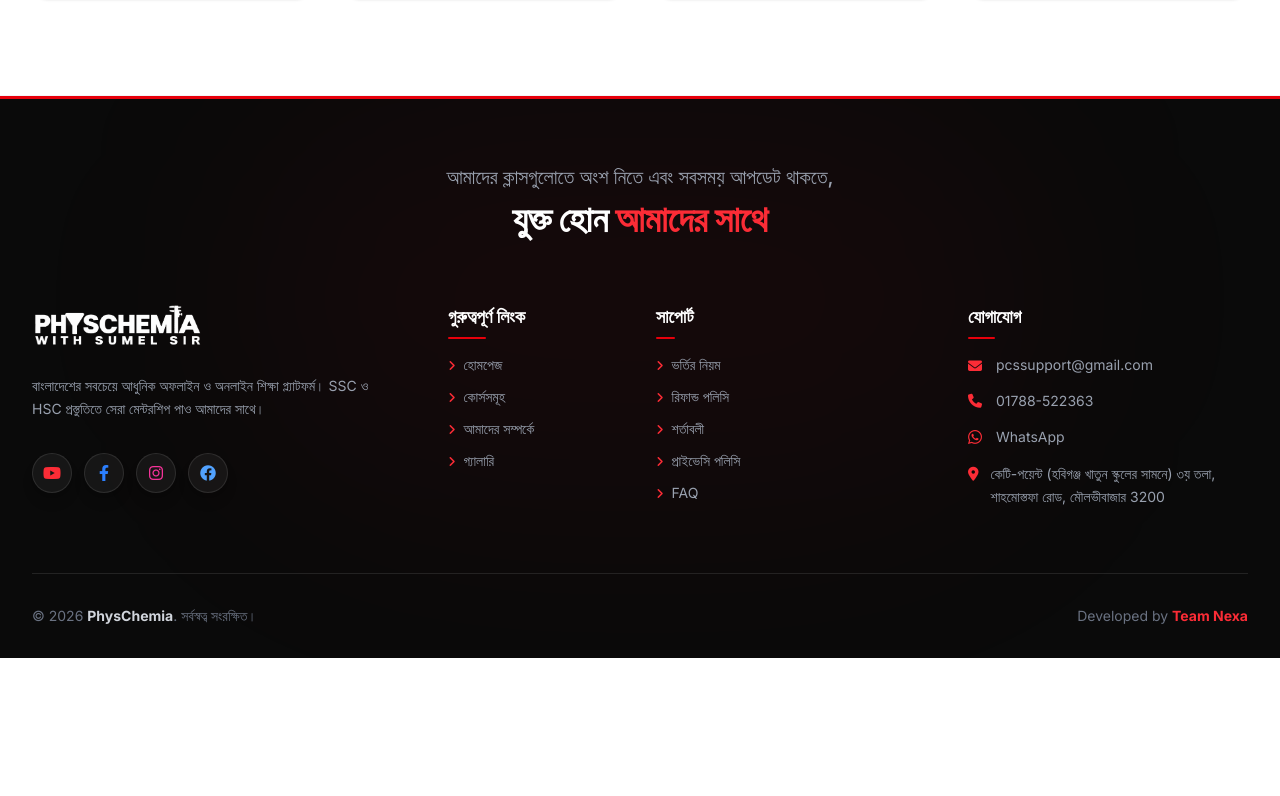
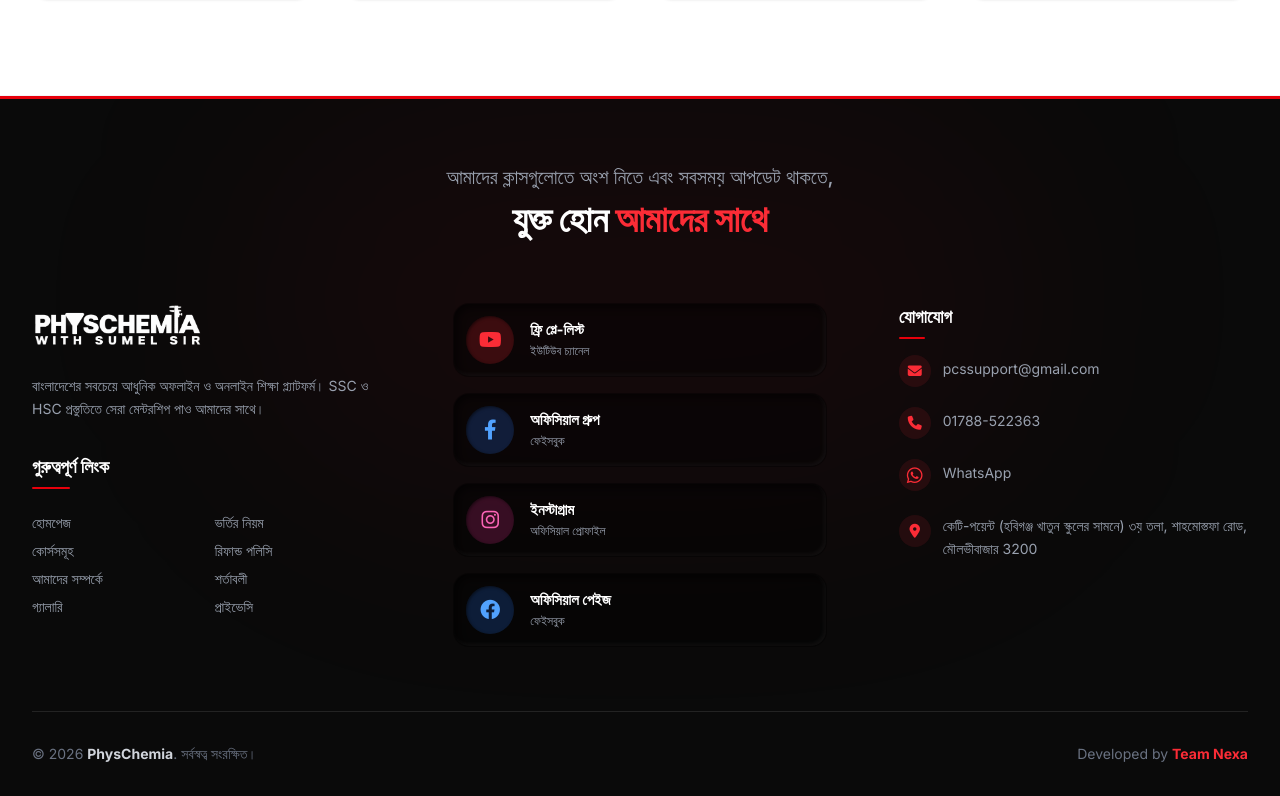
Before and after one commit to workwithdebnathrahul9977-arch/pcsbyrahul, a Next.js app in the folder frontend/: page / in a window 1280 px wide. Shown: the part 2319-3115 px from the top of the page. Before the commit the page ends 2977 px from the top, so only its background shows below. Built offline with nearby package versions, Linux system fonts and the light colour scheme; no server answers.

Commit message:
Restructure footer to stack social cards vertically and merge links

```diff
--- a/frontend/src/app/(public)/layout.tsx
+++ b/frontend/src/app/(public)/layout.tsx
@@ -124,7 +124,7 @@ export default function PublicLayout({
         {children}
       </main>
 
-﻿      {/* Premium Global Footer */}
+﻿﻿      {/* Premium Global Footer */}
       <footer className="bg-[#0a0a0a] border-t-[3px] border-red-600 pt-16 pb-8 mt-auto relative overflow-hidden">
         {/* Subtle background glow */}
         <div className="absolute top-0 left-1/2 -translate-x-1/2 w-[800px] h-[400px] bg-red-600/5 blur-[120px] rounded-full pointer-events-none"></div>
@@ -142,83 +142,122 @@ export default function PublicLayout({
           </div>
 
           {/* Main Footer Grid */}
-          <div className="grid grid-cols-1 md:grid-cols-2 lg:grid-cols-12 gap-10 lg:gap-8 mb-16">
+          <div className="grid grid-cols-1 md:grid-cols-2 lg:grid-cols-12 gap-10 lg:gap-12 mb-16">
 
-            {/* Brand & Social (Span 4) */}
-            <div className="lg:col-span-4 pr-0 md:pr-10">
+            {/* Brand & Links (Span 4) */}
+            <div className="lg:col-span-4 pr-0 md:pr-4">
               <img src="/logo.png" alt="PhysChemia" className="h-12 w-auto mb-6 brightness-0 invert" />
               <p className="text-sm text-gray-400 leading-relaxed mb-8">
                 বাংলাদেশের সবচেয়ে আধুনিক অফলাইন ও অনলাইন শিক্ষা প্ল্যাটফর্ম। SSC ও HSC প্রস্তুতিতে সেরা মেন্টরশিপ পাও আমাদের সাথে।
               </p>
-              <div className="flex items-center space-x-3">
-                <a href="#" className="w-10 h-10 rounded-full bg-white/5 border border-white/10 flex items-center justify-center text-red-500 hover:bg-red-600 hover:text-white hover:border-red-600 transition-all duration-300 shadow-lg group">
-                  <i className="fa-brands fa-youtube group-hover:scale-110 transition-transform"></i>
-                </a>
-                <a href="#" className="w-10 h-10 rounded-full bg-white/5 border border-white/10 flex items-center justify-center text-blue-500 hover:bg-blue-600 hover:text-white hover:border-blue-600 transition-all duration-300 shadow-lg group">
-                  <i className="fa-brands fa-facebook-f group-hover:scale-110 transition-transform"></i>
-                </a>
-                <a href="#" className="w-10 h-10 rounded-full bg-white/5 border border-white/10 flex items-center justify-center text-pink-500 hover:bg-gradient-to-r hover:from-purple-500 hover:to-pink-500 hover:text-white hover:border-pink-500 transition-all duration-300 shadow-lg group">
-                  <i className="fa-brands fa-instagram group-hover:scale-110 transition-transform"></i>
-                </a>
-                <a href="#" className="w-10 h-10 rounded-full bg-white/5 border border-white/10 flex items-center justify-center text-blue-400 hover:bg-blue-500 hover:text-white hover:border-blue-500 transition-all duration-300 shadow-lg group">
-                  <i className="fa-brands fa-facebook group-hover:scale-110 transition-transform"></i>
-                </a>
+
+              <h3 className="text-white font-bold mb-4 text-lg relative inline-block">
+                গুরুত্বপূর্ণ লিংক
+                <span className="absolute -bottom-2 left-0 w-1/2 h-0.5 bg-red-600 rounded"></span>
+              </h3>
+              <div className="grid grid-cols-2 gap-2 mt-4 text-sm text-gray-400">
+                <Link href="/" className="hover:text-red-400 transition-colors">হোমপেজ</Link>
+                <Link href="/admission" className="hover:text-red-400 transition-colors">ভর্তির নিয়ম</Link>
+                <Link href="/courses" className="hover:text-red-400 transition-colors">কোর্সসমূহ</Link>
+                <Link href="/refund" className="hover:text-red-400 transition-colors">রিফান্ড পলিসি</Link>
+                <Link href="/about" className="hover:text-red-400 transition-colors">আমাদের সম্পর্কে</Link>
+                <Link href="/terms" className="hover:text-red-400 transition-colors">শর্তাবলী</Link>
+                <Link href="/gallery" className="hover:text-red-400 transition-colors">গ্যালারি</Link>
+                <Link href="/privacy" className="hover:text-red-400 transition-colors">প্রাইভেসি</Link>
               </div>
             </div>
 
-            {/* Links 1 (Span 2) */}
-            <div className="lg:col-span-2">
-              <h3 className="text-white font-bold mb-6 text-lg relative inline-block">
-                গুরুত্বপূর্ণ লিংক
-                <span className="absolute -bottom-2 left-0 w-1/2 h-0.5 bg-red-600 rounded"></span>
-              </h3>
-              <ul className="space-y-3 text-sm text-gray-400">
-                <li><Link href="/" className="hover:text-red-400 hover:translate-x-1 inline-block transition-transform"><i className="fa-solid fa-angle-right text-xs mr-2 text-red-500"></i>হোমপেজ</Link></li>
-                <li><Link href="/courses" className="hover:text-red-400 hover:translate-x-1 inline-block transition-transform"><i className="fa-solid fa-angle-right text-xs mr-2 text-red-500"></i>কোর্সসমূহ</Link></li>
-                <li><Link href="/about" className="hover:text-red-400 hover:translate-x-1 inline-block transition-transform"><i className="fa-solid fa-angle-right text-xs mr-2 text-red-500"></i>আমাদের সম্পর্কে</Link></li>
-                <li><Link href="/gallery" className="hover:text-red-400 hover:translate-x-1 inline-block transition-transform"><i className="fa-solid fa-angle-right text-xs mr-2 text-red-500"></i>গ্যালারি</Link></li>
-              </ul>
+            {/* Social Cards Stacked (Span 4) */}
+            <div className="lg:col-span-4">
+              <div className="flex flex-col space-y-4">
+
+                {/* YouTube */}
+                <a href="#" className="bg-black/40 p-3 rounded-2xl shadow-[inset_3px_3px_8px_rgba(0,0,0,0.6),inset_-2px_-2px_4px_rgba(255,255,255,0.05)] border border-transparent flex items-center group hover:bg-black/60 transition-all duration-300">
+                  <div className="w-12 h-12 rounded-full bg-red-500/20 shadow-[inset_1px_1px_3px_rgba(0,0,0,0.5)] text-red-500 flex items-center justify-center text-xl mr-4 group-hover:bg-red-500/30 transition-colors">
+                    <i className="fa-brands fa-youtube shadow-none"></i>
+                  </div>
+                  <div className="text-left">
+                    <h4 className="font-bold text-white text-[15px] leading-tight mb-1 group-hover:text-red-400 transition-colors">ফ্রি প্লে-লিস্ট</h4>
+                    <p className="text-xs text-gray-400 font-medium">ইউটিউব চ্যানেল</p>
+                  </div>
+                </a>
+
+                {/* FB Group */}
+                <a href="#" className="bg-black/40 p-3 rounded-2xl shadow-[inset_3px_3px_8px_rgba(0,0,0,0.6),inset_-2px_-2px_4px_rgba(255,255,255,0.05)] border border-transparent flex items-center group hover:bg-black/60 transition-all duration-300">
+                  <div className="w-12 h-12 rounded-full bg-blue-500/20 shadow-[inset_1px_1px_3px_rgba(0,0,0,0.5)] text-blue-400 flex items-center justify-center text-xl mr-4 group-hover:bg-blue-500/30 transition-colors">
+                    <i className="fa-brands fa-facebook-f shadow-none"></i>
+                  </div>
+                  <div className="text-left">
+                    <h4 className="font-bold text-white text-[15px] leading-tight mb-1 group-hover:text-blue-400 transition-colors">অফিসিয়াল গ্রুপ</h4>
+                    <p className="text-xs text-gray-400 font-medium">ফেইসবুক</p>
+                  </div>
+                </a>
+
+                {/* Instagram */}
+                <a href="#" className="bg-black/40 p-3 rounded-2xl shadow-[inset_3px_3px_8px_rgba(0,0,0,0.6),inset_-2px_-2px_4px_rgba(255,255,255,0.05)] border border-transparent flex items-center group hover:bg-black/60 transition-all duration-300">
+                  <div className="w-12 h-12 rounded-full bg-pink-500/20 shadow-[inset_1px_1px_3px_rgba(0,0,0,0.5)] text-pink-400 flex items-center justify-center text-xl mr-4 group-hover:bg-pink-500/30 transition-colors">
+                    <i className="fa-brands fa-instagram shadow-none"></i>
+                  </div>
+                  <div className="text-left">
+                    <h4 className="font-bold text-white text-[15px] leading-tight mb-1 group-hover:text-pink-400 transition-colors">ইনস্টাগ্রাম</h4>
+                    <p className="text-xs text-gray-400 font-medium">অফিসিয়াল প্রোফাইল</p>
+                  </div>
+                </a>
+
+                {/* FB Page */}
+                <a href="#" className="bg-black/40 p-3 rounded-2xl shadow-[inset_3px_3px_8px_rgba(0,0,0,0.6),inset_-2px_-2px_4px_rgba(255,255,255,0.05)] border border-transparent flex items-center group hover:bg-black/60 transition-all duration-300">
+                  <div className="w-12 h-12 rounded-full bg-blue-500/20 shadow-[inset_1px_1px_3px_rgba(0,0,0,0.5)] text-blue-400 flex items-center justify-center text-xl mr-4 group-hover:bg-blue-600/30 transition-colors">
+                    <i className="fa-brands fa-facebook shadow-none"></i>
+                  </div>
+                  <div className="text-left">
+                    <h4 className="font-bold text-white text-[15px] leading-tight mb-1 group-hover:text-blue-400 transition-colors">অফিসিয়াল পেইজ</h4>
+                    <p className="text-xs text-gray-400 font-medium">ফেইসবুক</p>
+                  </div>
+                </a>
+
+              </div>
             </div>
 
-            {/* Support (Span 3) */}
-            <div className="lg:col-span-3">
-              <h3 className="text-white font-bold mb-6 text-lg relative inline-block">
-                সাপোর্ট
-                <span className="absolute -bottom-2 left-0 w-1/2 h-0.5 bg-red-600 rounded"></span>
-              </h3>
-              <ul className="space-y-3 text-sm text-gray-400">
-                <li><Link href="/admission" className="hover:text-red-400 hover:translate-x-1 inline-block transition-transform"><i className="fa-solid fa-angle-right text-xs mr-2 text-red-500"></i>ভর্তির নিয়ম</Link></li>
-                <li><Link href="/refund" className="hover:text-red-400 hover:translate-x-1 inline-block transition-transform"><i className="fa-solid fa-angle-right text-xs mr-2 text-red-500"></i>রিফান্ড পলিসি</Link></li>
-                <li><Link href="/terms" className="hover:text-red-400 hover:translate-x-1 inline-block transition-transform"><i className="fa-solid fa-angle-right text-xs mr-2 text-red-500"></i>শর্তাবলী</Link></li>
-                <li><Link href="/privacy" className="hover:text-red-400 hover:translate-x-1 inline-block transition-transform"><i className="fa-solid fa-angle-right text-xs mr-2 text-red-500"></i>প্রাইভেসি পলিসি</Link></li>
-                <li><Link href="/faq" className="hover:text-red-400 hover:translate-x-1 inline-block transition-transform"><i className="fa-solid fa-angle-right text-xs mr-2 text-red-500"></i>FAQ</Link></li>
-              </ul>
-            </div>
-
-            {/* Contact (Span 3) */}
-            <div className="lg:col-span-3">
+            {/* Contact (Span 4) */}
+            <div className="lg:col-span-4 pl-0 lg:pl-6">
               <h3 className="text-white font-bold mb-6 text-lg relative inline-block">
                 যোগাযোগ
                 <span className="absolute -bottom-2 left-0 w-1/2 h-0.5 bg-red-600 rounded"></span>
               </h3>
-              <ul className="space-y-4 text-sm text-gray-400">
+              <ul className="space-y-5 text-sm text-gray-400">
                 <li className="flex items-start">
-                  <i className="fa-solid fa-envelope mt-1 mr-3 w-4 text-red-500"></i>
-                  <span>pcssupport@gmail.com</span>
-                </li>
-                <li className="flex items-center">
-                  <i className="fa-solid fa-phone mr-3 w-4 text-red-500"></i>
-                  <span>01788-522363</span>
-                </li>
-                <li className="flex items-center">
-                  <i className="fa-brands fa-whatsapp mr-3 w-4 text-red-500 text-base"></i>
-                  <span>WhatsApp</span>
+                  <div className="w-8 h-8 rounded-full bg-red-500/10 flex items-center justify-center mr-3 flex-shrink-0">
+                    <i className="fa-solid fa-envelope text-red-500"></i>
+                  </div>
+                  <div className="pt-1">
+                    <span>pcssupport@gmail.com</span>
+                  </div>
                 </li>
                 <li className="flex items-start">
-                  <i className="fa-solid fa-location-dot mt-1 mr-3 w-4 text-red-500"></i>
-                  <a href="https://share.google/k3pki6PdY1T9EFxb9" target="_blank" rel="noopener noreferrer" className="hover:text-red-400 transition-colors leading-relaxed">
-                    কেটি-পয়েন্ট (হবিগঞ্জ খাতুন স্কুলের সামনে) ৩য় তলা, শাহমোস্তফা রোড, মৌলভীবাজার 3200
-                  </a>
+                  <div className="w-8 h-8 rounded-full bg-red-500/10 flex items-center justify-center mr-3 flex-shrink-0">
+                    <i className="fa-solid fa-phone text-red-500"></i>
+                  </div>
+                  <div className="pt-1">
+                    <span>01788-522363</span>
+                  </div>
+                </li>
+                <li className="flex items-start">
+                  <div className="w-8 h-8 rounded-full bg-red-500/10 flex items-center justify-center mr-3 flex-shrink-0">
+                    <i className="fa-brands fa-whatsapp text-red-500 text-lg"></i>
+                  </div>
+                  <div className="pt-1">
+                    <span>WhatsApp</span>
+                  </div>
+                </li>
+                <li className="flex items-start">
+                  <div className="w-8 h-8 rounded-full bg-red-500/10 flex items-center justify-center mr-3 flex-shrink-0 mt-1">
+                    <i className="fa-solid fa-location-dot text-red-500"></i>
+                  </div>
+                  <div className="pt-1">
+                    <a href="https://share.google/k3pki6PdY1T9EFxb9" target="_blank" rel="noopener noreferrer" className="hover:text-red-400 transition-colors leading-relaxed block">
+                      কেটি-পয়েন্ট (হবিগঞ্জ খাতুন স্কুলের সামনে) ৩য় তলা, শাহমোস্তফা রোড, মৌলভীবাজার 3200
+                    </a>
+                  </div>
                 </li>
               </ul>
             </div>
```
